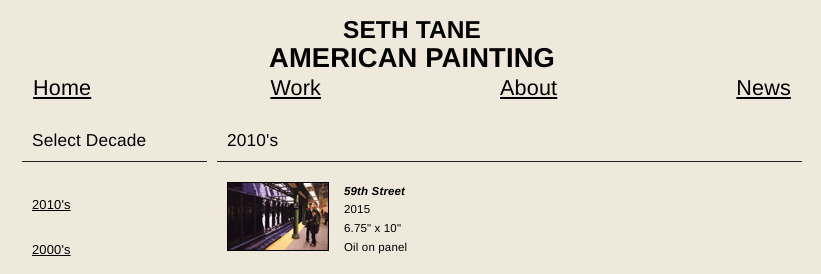
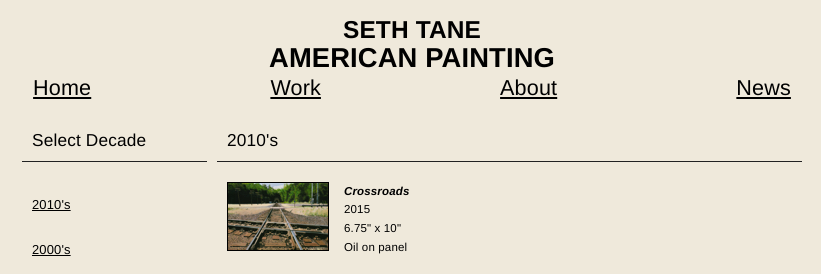
Before and after one commit to pdxh2o/sethtane.com, a PHP site: page /work/2010.php in a window 1280 px wide. Shown: the top 274 px of the page, without its empty margins (228-1049 px from the left). Run offline with PHP 8.4, Linux system fonts and the light colour scheme.

Commit message:
crossroads

```diff
--- a/work/2010.php
+++ b/work/2010.php
@@ -3,6 +3,16 @@ include('work_header.html');
 ?>
 
 <div class="decadeTitle leftAligned">2010's</div>
+
+	<div class="workItem">
+		<img class="thumbnail" src="/paintings/CrossroadsT.jpg" />
+		<div class="workDescription">
+			<span class="workTitle">Crossroads</span><br/>
+			<span class="workDate">2015 </span><br/>
+			<span class="workSize">6.75" x 10"</span><br/>
+			<span class="workMedium">Oil on panel</span>
+		</div>
+	</div>
 
 	<div class="workItem">
 		<img class="thumbnail" src="/paintings/59th StreetT.jpg" />
```
Also changed, not shown: favicon.png (added), paintings/Crossroads.jpg (added), paintings/CrossroadsT.jpg (added).
